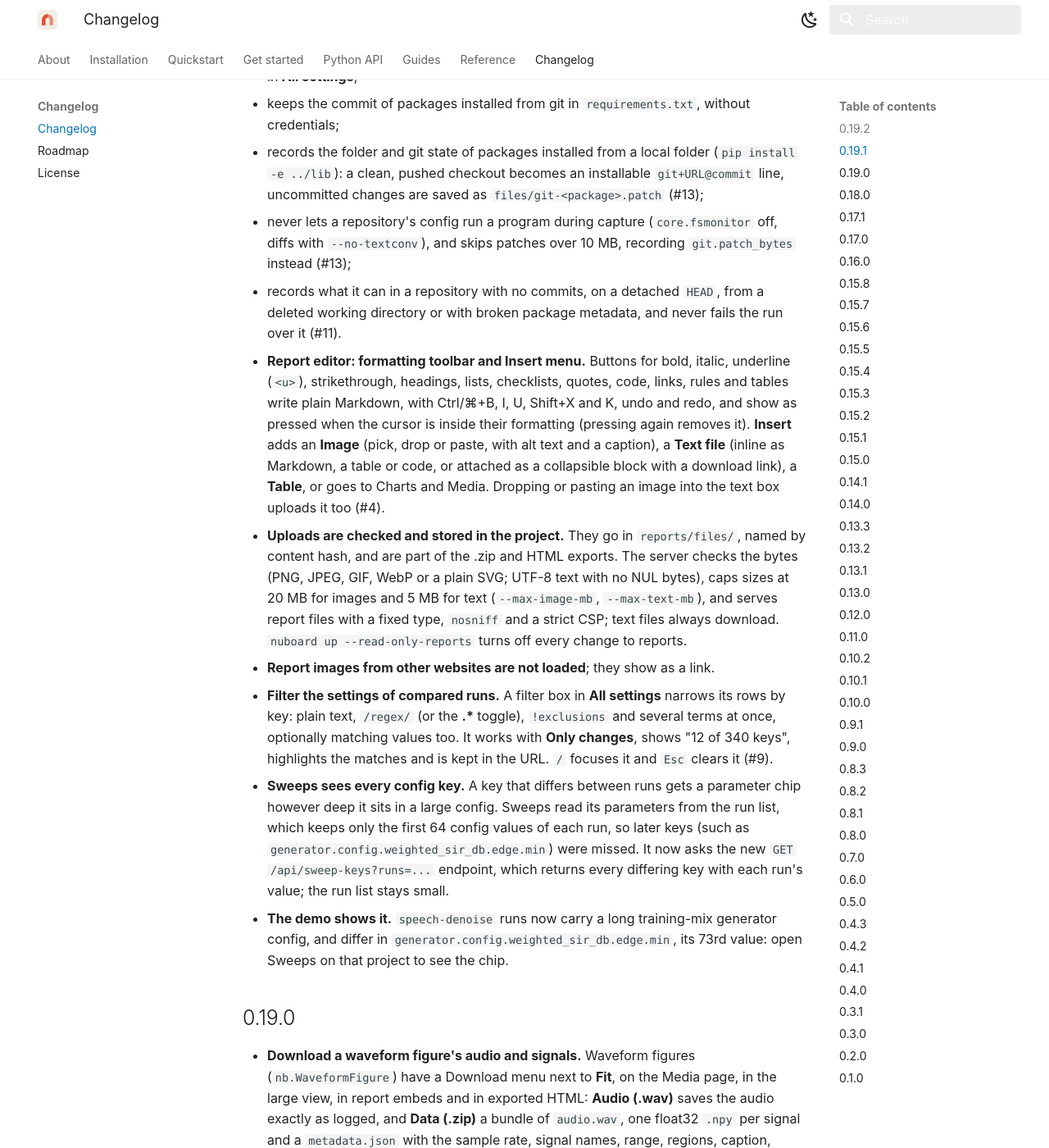
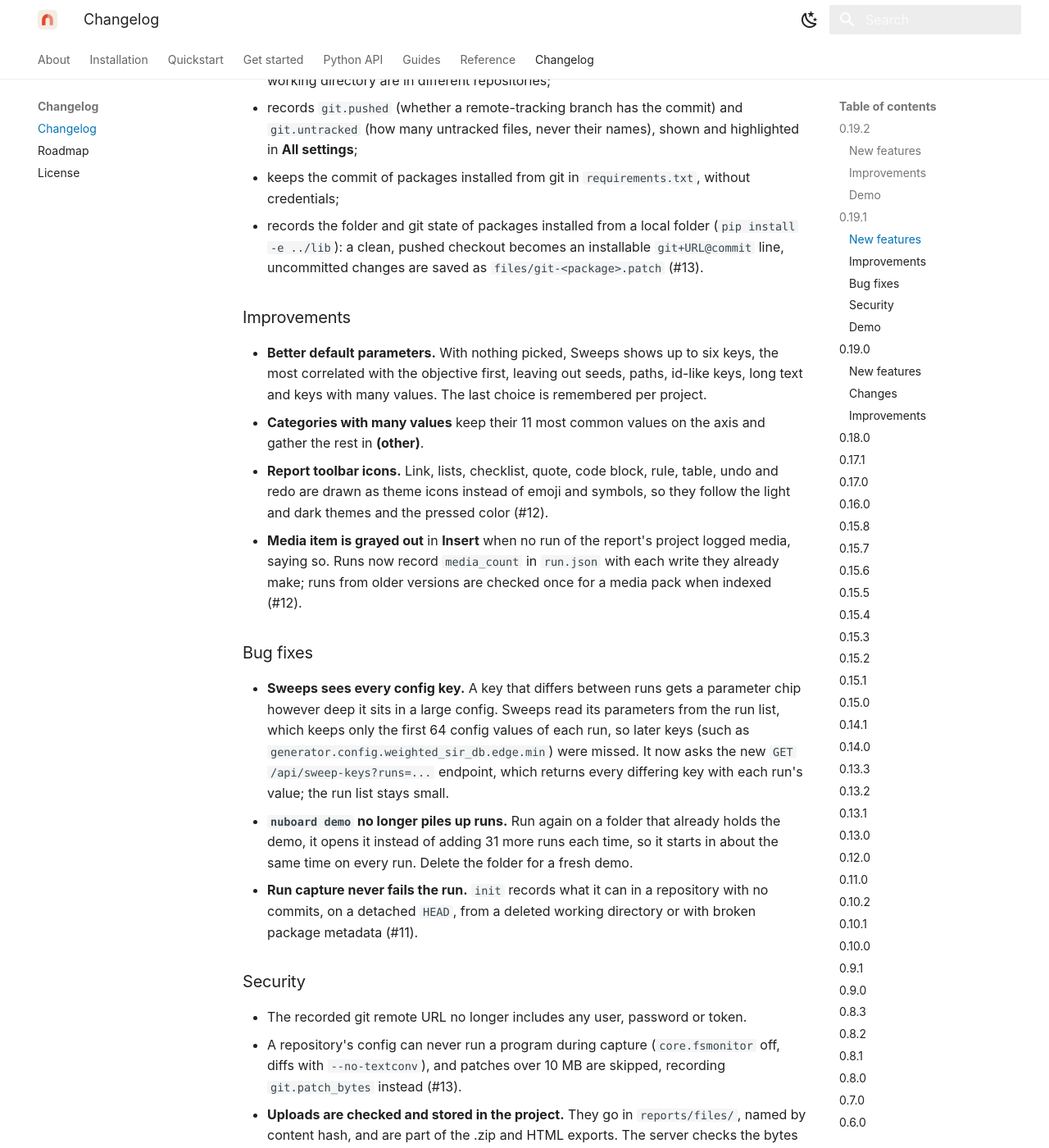
Before and after one commit to eagomez2/nuboard, an MkDocs documentation site: the page built from docs/changelog.md, in a window 1280 px wide and 1400 px high, scrolled down 2555 px. Shown: the whole window at 82% size. Built offline with MkDocs 1.6.1 and Material for MkDocs 9.7.7, drawn with Linux system fonts in a browser that asks for light colours; some of the changed text lies outside the part shown.

Commit message:
Group the 0.19.x changelog entries by category

```diff
--- a/docs/changelog.md
+++ b/docs/changelog.md
@@ -1,6 +1,8 @@
 # Changelog
 
 ## 0.19.2
+
+### New features
 
 - **`nuboard merge SRC DEST`** merges a project logged on two machines into
   one folder. It shows the full plan first (runs to copy, identical items,
@@ -11,63 +13,56 @@
   is copied next to DEST's. `--dry-run`, `--yes`, `--json`, `-v`,
   `--project` and `--include-running` (#16). See
   [Working on several machines](guide/machines.md).
-
-- **TensorBoard import: videos and meshes.** `import-tensorboard` now imports
-  `add_video` clips (animated GIFs) as videos and `add_mesh` summaries as
-  point clouds with their colors, instead of an image and a skipped plugin.
+- **Datasets as Sweeps parameters.** The artifact versions each run used are
+  parameters named `inputs.<artifact>` (`v1`, `v2`), so runs can be compared
+  by data version without copying it into the config (#14).
+- **Split a list into element axes.** A list of plain values with one length
+  in every run can be split in the picker into `key[0]`, `key[1]`, ..., kept
+  in the URL as `split=` (#14).
 - **Small charts show values on hover.** Hovering a chart in the **All
   scalars** grid shows each run's value at the cursor, best first, up to eight
   and "+N more" (#3).
 - **A pinned step shows on every chart.** While the main chart is pinned,
   every small chart draws a dashed line at that step with a dot on each
   curve, and hovering one shows its values there (#3).
-- **Full scalar names under small charts**, wrapping instead of cut off;
-  **Full names** in the display row turns them off (#3).
 - **Timeline hover cards in reports.** A Timeline snapshot in a report shows
   the Timeline page's hover card on each bar (name, id, status, project,
   start, duration, alerts) in the preview and in exported HTML, instead of a
   slow browser tooltip; in NuBoard, clicking a bar opens the run (#3).
+- **TensorBoard import: videos and meshes.** `import-tensorboard` now imports
+  `add_video` clips (animated GIFs) as videos and `add_mesh` summaries as
+  point clouds with their colors, instead of an image and a skipped plugin.
+
+### Improvements
+
+- **Readable list and dict values in Sweeps.** Axis labels, scatter labels and
+  the Best runs table show only what differs between values (`[0]=0.08`,
+  `flip, mixup`, `[1].dim=512`), with the full value on hover and, on click,
+  pretty-printed with a **Copy** button (#14).
+- **Full scalar names under small charts**, wrapping instead of cut off;
+  **Full names** in the display row turns them off (#3).
 - **More room for reports.** A report with text opens in **Preview** (the
   view you pick is remembered). The report list and the **Workspace** list on
   the Runs page fold into a thin bar with their button or `[`, remembered per
   browser (#3).
 
-- **Datasets as Sweeps parameters.** The artifact versions each run used are
-  parameters named `inputs.<artifact>` (`v1`, `v2`), so runs can be compared
-  by data version without copying it into the config (#14).
-- **Readable list and dict values in Sweeps.** Axis labels, scatter labels and
-  the Best runs table show only what differs between values (`[0]=0.08`,
-  `flip, mixup`, `[1].dim=512`), with the full value on hover and, on click,
-  pretty-printed with a **Copy** button (#14).
-- **Split a list into element axes.** A list of plain values with one length
-  in every run can be split in the picker into `key[0]`, `key[1]`, ..., kept
-  in the URL as `split=` (#14).
-- **The demo shows them.** Half of the `llm-pretrain` sweep trains on the
-  older `fineweb-edu:v1` (a little worse), and `vit-ablations` runs have
-  list-valued `transforms` and `crop_scale` settings. Delete an existing demo
-  folder to get the new data.
+### Demo
+
+- Half of the `llm-pretrain` sweep trains on the older `fineweb-edu:v1` (a
+  little worse), and `vit-ablations` runs have list-valued `transforms` and
+  `crop_scale` settings. Delete an existing demo folder to get the new data.
 
 ## 0.19.1
+
+### New features
 
 - **Sweeps parameter picker.** **Parameters** opens a searchable list of every
   differing key, grouped by prefix, with its type, number of values and
   correlation with the objective. Chosen keys are chips you can drag to
   reorder and remove with **×**. **Clear all** and **Reset to defaults** are
   in the list.
-- **Better default parameters.** With nothing picked, Sweeps shows up to six
-  keys, the most correlated with the objective first, leaving out seeds,
-  paths, id-like keys, long text and keys with many values. The last choice is
-  remembered per project.
 - **Hide rules for Sweeps.** A project can hide keys from the picker with a
   filter such as `!seed !.path`, saved in `<project>/sweeps.json`.
-- **Categories with many values** keep their 11 most common values on the axis
-  and gather the rest in **(other)**.
-
-- **`nuboard demo` no longer piles up runs.** Run again on a folder that
-  already holds the demo, it opens it instead of adding 31 more runs each
-  time, so it starts in about the same time on every run. Delete the folder
-  for a fresh demo.
-
 - **Open selected runs in Charts and Sweeps.** The Runs selection bar has
   **Charts** and **Sweeps** next to **Media**. Charts,
   Sweeps, Media and Timeline show a **Showing N selected runs** banner while
@@ -75,7 +70,6 @@
   **Show all**; **Clear selection** also drops it from the URL (#7). A run
   opened for inspection (or the runs being compared) has the same **Charts**,
   **Sweeps** and **Media** buttons after its tabs.
-
 - **Report picker.** The **Report** field of **Add to a report** (every
   bookmark button, and **Add N to report** on Media) lists the project's
   reports as soon as it is focused, newest first, with their titles and file
@@ -89,17 +83,22 @@
   `[caption](files/<hash>.wav)`. It plays with the waveform player in the
   preview, is copied by the .zip export and embedded in the HTML export with
   the player chosen there (#12).
-- **Report toolbar icons.** Link, lists, checklist, quote, code block, rule,
-  table, undo and redo are drawn as theme icons instead of emoji and symbols,
-  so they follow the light and dark themes and the pressed color (#12).
-- **Media item is grayed out** in **Insert** when no run of the report's
-  project logged media, saying so. Runs now record `media_count` in
-  `run.json` with each write they already make; runs from older versions are
-  checked once for a media pack when indexed (#12).
-
+- **Report editor: formatting toolbar and Insert menu.** Buttons for bold,
+  italic, underline (`<u>`), strikethrough, headings, lists, checklists,
+  quotes, code, links, rules and tables write plain Markdown, with Ctrl/⌘+B,
+  I, U, Shift+X and K, undo and redo, and show as pressed when the cursor is
+  inside their formatting (pressing again removes it). **Insert** adds an
+  **Image** (pick, drop or paste, with alt text and a caption), a **Text file**
+  (inline as Markdown, a table or code, or attached as a collapsible block with
+  a download link), a **Table**, or goes to Charts and Media. Dropping or
+  pasting an image into the text box uploads it too (#4).
+- **Filter the settings of compared runs.** A filter box in **All settings**
+  narrows its rows by key: plain text, `/regex/` (or the **.\*** toggle),
+  `!exclusions` and several terms at once, optionally matching values too. It
+  works with **Only changes**, shows "12 of 340 keys", highlights the matches
+  and is kept in the URL. `/` focuses it and `Esc` clears it (#9).
 - **Reproducibility.** A new [guide](guide/reproducibility.md) explains what a
   run records, how to replay it, and what is not covered. `init` now:
-  - removes any user, password or token from the recorded git remote URL;
   - records the repository of your code: `code_dir=` if given, else the
     running script's folder, else the working directory (`git.source`), with
     a warning when the script and the working directory are in different
@@ -112,22 +111,47 @@
   - records the folder and git state of packages installed from a local
     folder (`pip install -e ../lib`): a clean, pushed checkout becomes an
     installable `git+URL@commit` line, uncommitted changes are saved as
-    `files/git-<package>.patch` (#13);
-  - never lets a repository's config run a program during capture
-    (`core.fsmonitor` off, diffs with `--no-textconv`), and skips patches over
-    10 MB, recording `git.patch_bytes` instead (#13);
-  - records what it can in a repository with no commits, on a detached
-    `HEAD`, from a deleted working directory or with broken package
-    metadata, and never fails the run over it (#11).
-- **Report editor: formatting toolbar and Insert menu.** Buttons for bold,
-  italic, underline (`<u>`), strikethrough, headings, lists, checklists,
-  quotes, code, links, rules and tables write plain Markdown, with Ctrl/⌘+B,
-  I, U, Shift+X and K, undo and redo, and show as pressed when the cursor is
-  inside their formatting (pressing again removes it). **Insert** adds an
-  **Image** (pick, drop or paste, with alt text and a caption), a **Text file**
-  (inline as Markdown, a table or code, or attached as a collapsible block with
-  a download link), a **Table**, or goes to Charts and Media. Dropping or
-  pasting an image into the text box uploads it too (#4).
+    `files/git-<package>.patch` (#13).
+
+### Improvements
+
+- **Better default parameters.** With nothing picked, Sweeps shows up to six
+  keys, the most correlated with the objective first, leaving out seeds,
+  paths, id-like keys, long text and keys with many values. The last choice is
+  remembered per project.
+- **Categories with many values** keep their 11 most common values on the axis
+  and gather the rest in **(other)**.
+- **Report toolbar icons.** Link, lists, checklist, quote, code block, rule,
+  table, undo and redo are drawn as theme icons instead of emoji and symbols,
+  so they follow the light and dark themes and the pressed color (#12).
+- **Media item is grayed out** in **Insert** when no run of the report's
+  project logged media, saying so. Runs now record `media_count` in
+  `run.json` with each write they already make; runs from older versions are
+  checked once for a media pack when indexed (#12).
+
+### Bug fixes
+
+- **Sweeps sees every config key.** A key that differs between runs gets a
+  parameter chip however deep it sits in a large config. Sweeps read its
+  parameters from the run list, which keeps only the first 64 config values of
+  each run, so later keys (such as
+  `generator.config.weighted_sir_db.edge.min`) were missed. It now asks the new
+  `GET /api/sweep-keys?runs=...` endpoint, which returns every differing key
+  with each run's value; the run list stays small.
+- **`nuboard demo` no longer piles up runs.** Run again on a folder that
+  already holds the demo, it opens it instead of adding 31 more runs each
+  time, so it starts in about the same time on every run. Delete the folder
+  for a fresh demo.
+- **Run capture never fails the run.** `init` records what it can in a
+  repository with no commits, on a detached `HEAD`, from a deleted working
+  directory or with broken package metadata (#11).
+
+### Security
+
+- The recorded git remote URL no longer includes any user, password or token.
+- A repository's config can never run a program during capture
+  (`core.fsmonitor` off, diffs with `--no-textconv`), and patches over 10 MB
+  are skipped, recording `git.patch_bytes` instead (#13).
 - **Uploads are checked and stored in the project.** They go in
   `reports/files/`, named by content hash, and are part of the .zip and HTML
   exports. The server checks the bytes (PNG, JPEG, GIF, WebP or a plain SVG;
@@ -136,23 +160,16 @@
   fixed type, `nosniff` and a strict CSP; text files always download.
   `nuboard up --read-only-reports` turns off every change to reports.
 - **Report images from other websites are not loaded**; they show as a link.
-- **Filter the settings of compared runs.** A filter box in **All settings**
-  narrows its rows by key: plain text, `/regex/` (or the **.\*** toggle),
-  `!exclusions` and several terms at once, optionally matching values too. It
-  works with **Only changes**, shows "12 of 340 keys", highlights the matches
-  and is kept in the URL. `/` focuses it and `Esc` clears it (#9).
-- **Sweeps sees every config key.** A key that differs between runs gets a
-  parameter chip however deep it sits in a large config. Sweeps read its
-  parameters from the run list, which keeps only the first 64 config values of
-  each run, so later keys (such as
-  `generator.config.weighted_sir_db.edge.min`) were missed. It now asks the new
-  `GET /api/sweep-keys?runs=...` endpoint, which returns every differing key
-  with each run's value; the run list stays small.
-- **The demo shows it.** `speech-denoise` runs now carry a long training-mix
-  generator config, and differ in `generator.config.weighted_sir_db.edge.min`,
-  its 73rd value: open Sweeps on that project to see the chip.
+
+### Demo
+
+- `speech-denoise` runs now carry a long training-mix generator config, and
+  differ in `generator.config.weighted_sir_db.edge.min`, its 73rd value: open
+  Sweeps on that project to see the chip.
 
 ## 0.19.0
+
+### New features
 
 - **Download a waveform figure's audio and signals.** Waveform figures
   (`nb.WaveformFigure`) have a Download menu next to **Fit**, on the Media
@@ -161,13 +178,19 @@
   bundle of `audio.wav`, one float32 `.npy` per signal and a `metadata.json`
   with the sample rate, signal names, range, regions, caption, notes, run, key
   and step. The raw item, which no other tool could open, is no longer offered.
-- **The report .zip export writes the same bundle** for a waveform figure,
-  instead of a `.wav` and a `-signals.csv` that lost the regions and range and
-  grew to millions of rows for long clips.
 - **`nb.WaveformFigure.load(path)`** rebuilds a figure from a bundle; logging
   it again stores an identical figure. **`run.waveform(key, step)`** in the
   analysis API returns `(audio, sample_rate, signals, meta)` without
   downloading.
+
+### Changes
+
+- **The report .zip export writes the same bundle** for a waveform figure,
+  instead of a `.wav` and a `-signals.csv` that lost the regions and range and
+  grew to millions of rows for long clips.
+
+### Improvements
+
 - Other media downloaded from their card get a file name extension from their
   type (`.png`, `.wav`, `.json`, ...).
 
```
